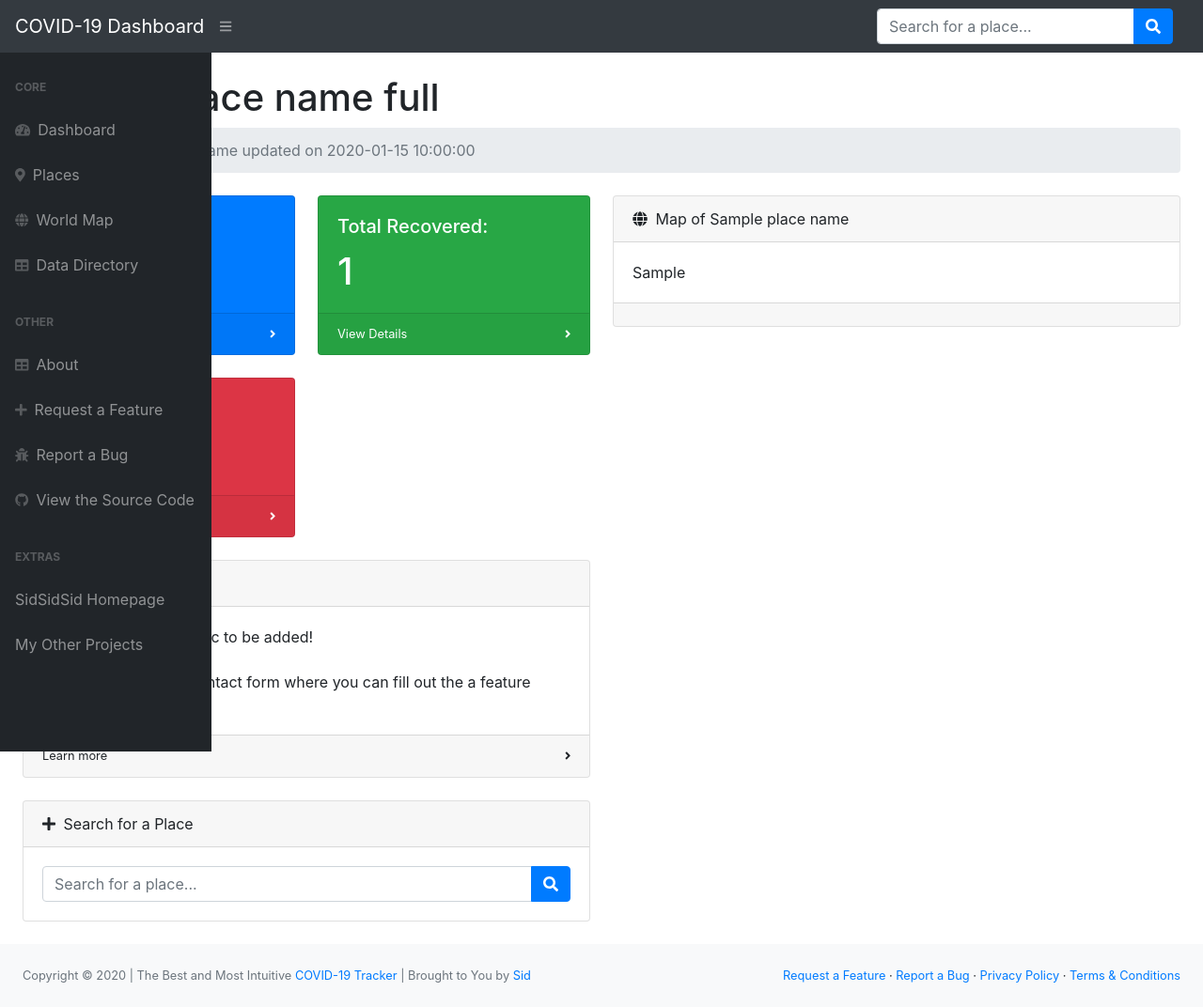
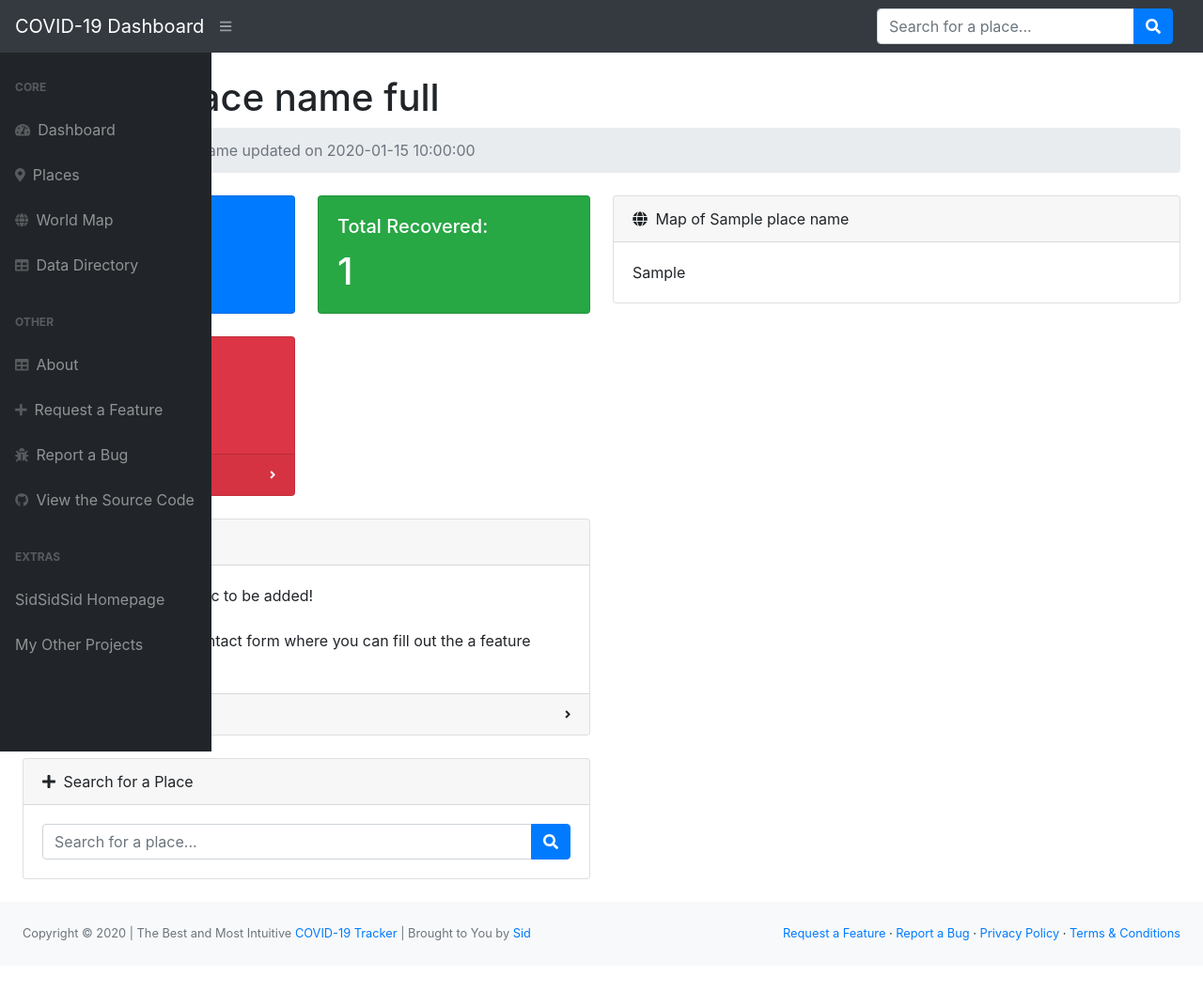
Before and after one commit to SidSidSid16/COVID19-Tracker, a Flask app: template templates/place.html in a window 1280 px wide. Shown: the whole page at 94% size. After the commit the page ends 1028 px from the top, so only its background shows below. Run offline with Flask 2, Linux system fonts and the light colour scheme; the template is opened without the code that fills it: most values are stand-ins (such as "Sample title", 1, 10 or a date in 2020); some libraries are stand-ins or nearby versions.

Commit message:
Removed footer from overview cards in place.html

```diff
--- a/templates/place.html
+++ b/templates/place.html
@@ -14,10 +14,6 @@
                                     <div class="card-body">
                                         <h5 class="card-title">Total Cases:</h5>
                                         <h1 class="card-text">{{ totalCases }}</h1>
-                                    </div>
-                                    <div class="card-footer d-flex align-items-center justify-content-between">
-                                        <a class="small text-white stretched-link" href="/places?place=worldwide">View Details</a>
-                                        <div class="small text-white"><i class="fas fa-angle-right"></i></div>
                                     </div>
                                 </div>
                                 <div class="card bg-danger text-white mb-4">
@@ -37,10 +33,6 @@
                                         <h5 class="card-title">Total Recovered:</h5>
                                         <h1 class="card-text">{{ totalRecovered }}</h1>
                                     </div>
-                                    <div class="card-footer d-flex align-items-center justify-content-between">
-                                        <a class="small text-white stretched-link" href="/places?place=worldwide">View Details</a>
-                                        <div class="small text-white"><i class="fas fa-angle-right"></i></div>
-                                    </div>
                                 </div>
                             </div>
                             <div class="col-xl-6">
@@ -51,10 +43,6 @@
                                     </div>
                                     <div class="card-body">
                                         {{ placeMap | safe }}
-                                    </div>
-                                    <div class="card-footer d-flex align-items-center justify-content-between">
-                                        <!-- <a class="small text-body" href="#">View Details</a>
-                                        <div class="small"><i class="fas fa-angle-right"></i></div> -->
                                     </div>
                                 </div>
                             </div>
```
